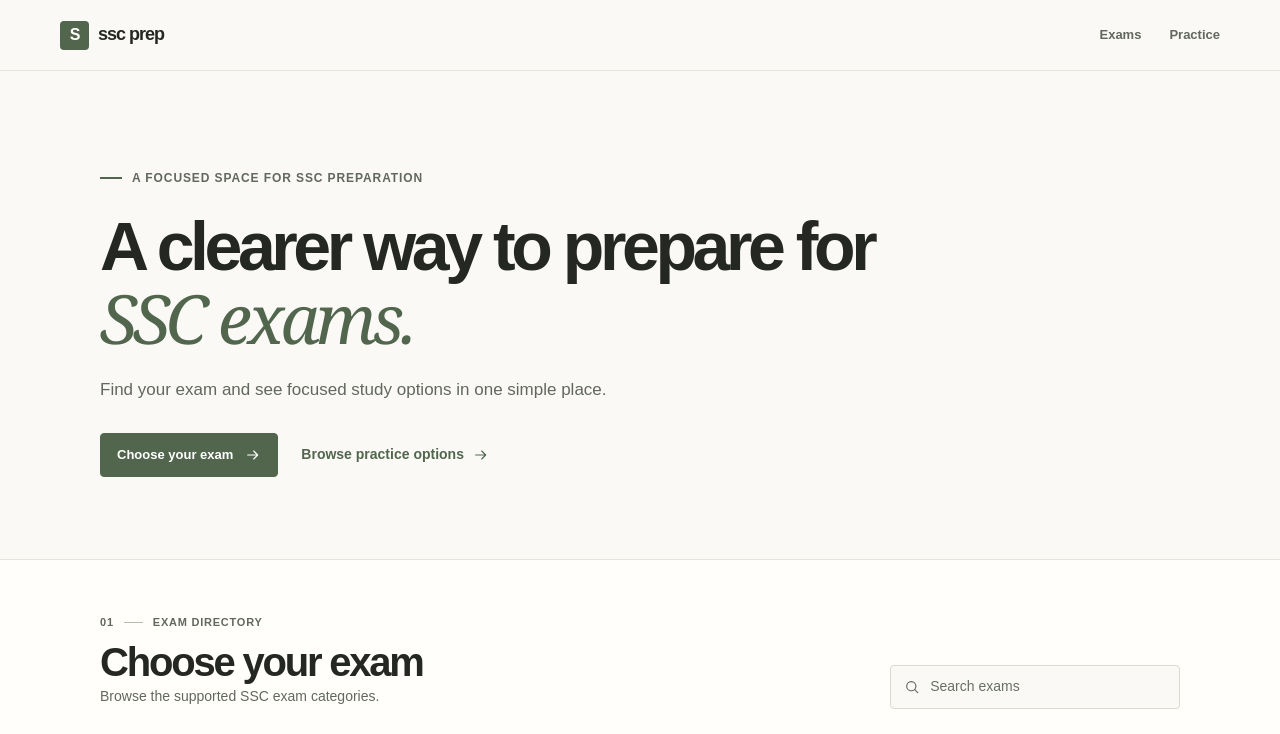
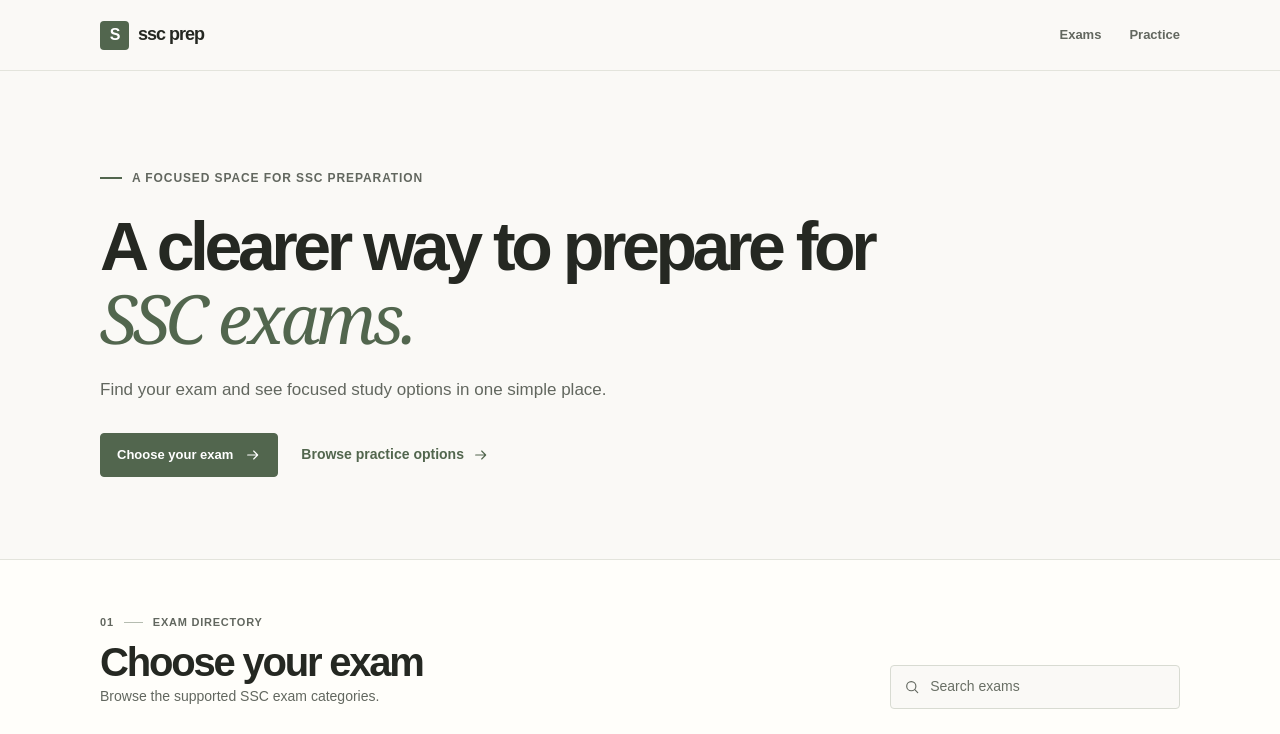
Before and after one commit to zerofall248-cmd/ssc-prep, a Next.js app: page / in a window 1280 px wide. Shown: the top 734 px of the page. Built offline with nearby package versions, Linux system fonts and the light colour scheme.

Commit message:
design: align header with homepage content grid

```diff
--- a/src/app/globals.css
+++ b/src/app/globals.css
@@ -60,7 +60,7 @@ a:focus-visible, button:focus-visible, input:focus-visible {
 }
 
 .header-inner {
-  width: min(1160px, calc(100% - 64px));
+  width: min(var(--content-width), calc(100% - 64px));
   min-height: 70px;
   margin-inline: auto;
   display: flex;
```
